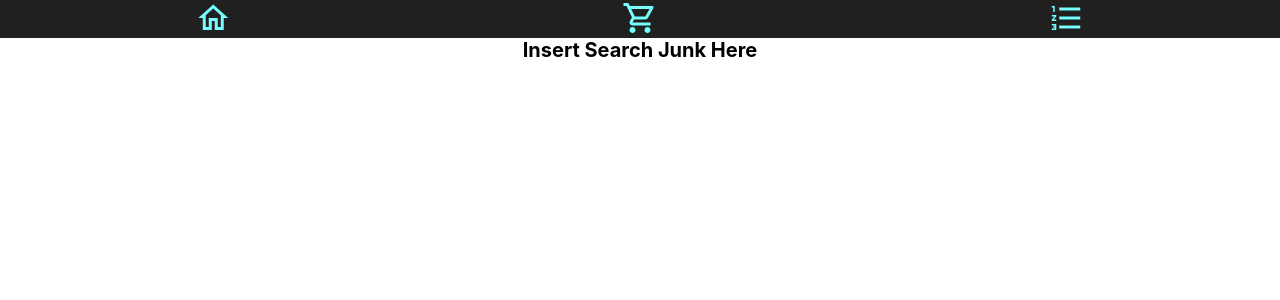
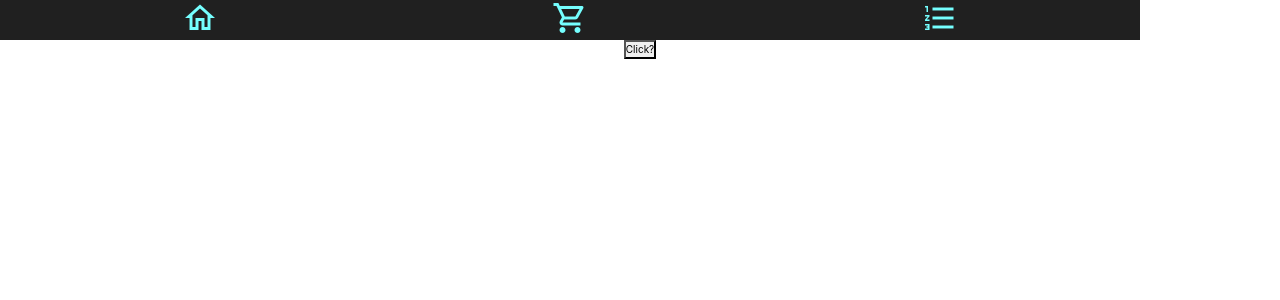
Before and after one commit to josi3006/Recipeezy, a React (Create React App) app in the folder recipeezy/: page / in a window 1280 px wide. Shown: the top 300 px of the page. Built offline with nearby package versions, Linux system fonts and the light colour scheme.

Commit message:
Created onClick event in searchComponent

```diff
--- a/recipeezy/package.json
+++ b/recipeezy/package.json
@@ -6,6 +6,9 @@
     "@testing-library/jest-dom": "^5.11.9",
     "@testing-library/react": "^11.2.3",
     "@testing-library/user-event": "^12.6.2",
+    "bootstrap": "^4.6.0",
+    "jquery": "^3.5.1",
+    "popper.js": "^1.16.1",
     "react": "^17.0.1",
     "react-dom": "^17.0.1",
     "react-router-dom": "^5.2.0",
--- a/recipeezy/src/components/components.css
+++ b/recipeezy/src/components/components.css
@@ -9,14 +9,10 @@ body {
     font-size: 62.5%;
   }
 
-
-
 .navdiv {
     display: flex;
     justify-content: space-around;
-    /* align-items: center; */
     width: 100vw;
-    /* min-height: 6vh; */
     margin: auto 0;
     background-color: #202020;
 }
--- a/recipeezy/src/components/navComponent.js
+++ b/recipeezy/src/components/navComponent.js
@@ -4,23 +4,15 @@ import React from 'react';
 import { Link } from "react-router-dom";
 
 
-
-
 function Navbar() {
-
-
 
     return (
 
-        <div class="container navdiv">
+        <div className="container navdiv">
 
-
-                    <Link to="/"><i class="material-icons-outlined">home</i></Link>
-                    <Link to="/ingredients"><i class="material-icons-outlined">local_grocery_store</i></Link>
-                    <Link to="/steps"><i class="material-icons-outlined">format_list_numbered</i></Link>
-
-
-
+            <Link to="/"><i className="material-icons-outlined">home</i></Link>
+            <Link to="/ingredients"><i className="material-icons-outlined">local_grocery_store</i></Link>
+            <Link to="/steps"><i className="material-icons-outlined">format_list_numbered</i></Link>
 
         </div>
 
--- a/recipeezy/src/components/searchComponent.js
+++ b/recipeezy/src/components/searchComponent.js
@@ -3,15 +3,45 @@
 import Navbar from './navComponent';
 
 
-function SearchPage() {
+const SearchPage = () => {
+
+
+    const handleSearch = (e) => {
+        e.preventDefault();
+
+        console.log('You clicked!');
+    }
 
 
     return (
         <div>
 
-<Navbar />
+            <Navbar />
 
-            <h1>Insert Search Junk Here</h1>
+            <button onClick={handleSearch}>Click?</button>
+
+            {/* <form
+                className='mt-5 py-5 px-5'
+                autoComplete='off'
+                onSubmit={this.handleSearch}>
+
+
+                <div className='row'>
+                    <div className='col s12'>
+                        <div className='form-group'>
+                            <input
+                                className='form-control'
+                                placeholder='Email'
+                                name='email'
+                                type='email'
+                                onChange={this.handleChange}
+                                value={this.state.email}
+                            />
+                        </div>
+                    </div>
+                </div>
+
+            </form> */}
 
         </div>
     );
--- a/recipeezy/src/index.js
+++ b/recipeezy/src/index.js
@@ -1,5 +1,9 @@
 import React from 'react';
 import ReactDOM from 'react-dom';
+import 'bootstrap/dist/css/bootstrap.min.css';
+import $ from 'jquery';
+import Popper from 'popper.js';
+import 'bootstrap/dist/js/bootstrap.bundle.min';
 import './index.css';
 import App from './App';
 import reportWebVitals from './reportWebVitals';
```
Also changed, not shown: 1 other file (tests, documents, lock files or other folders).
